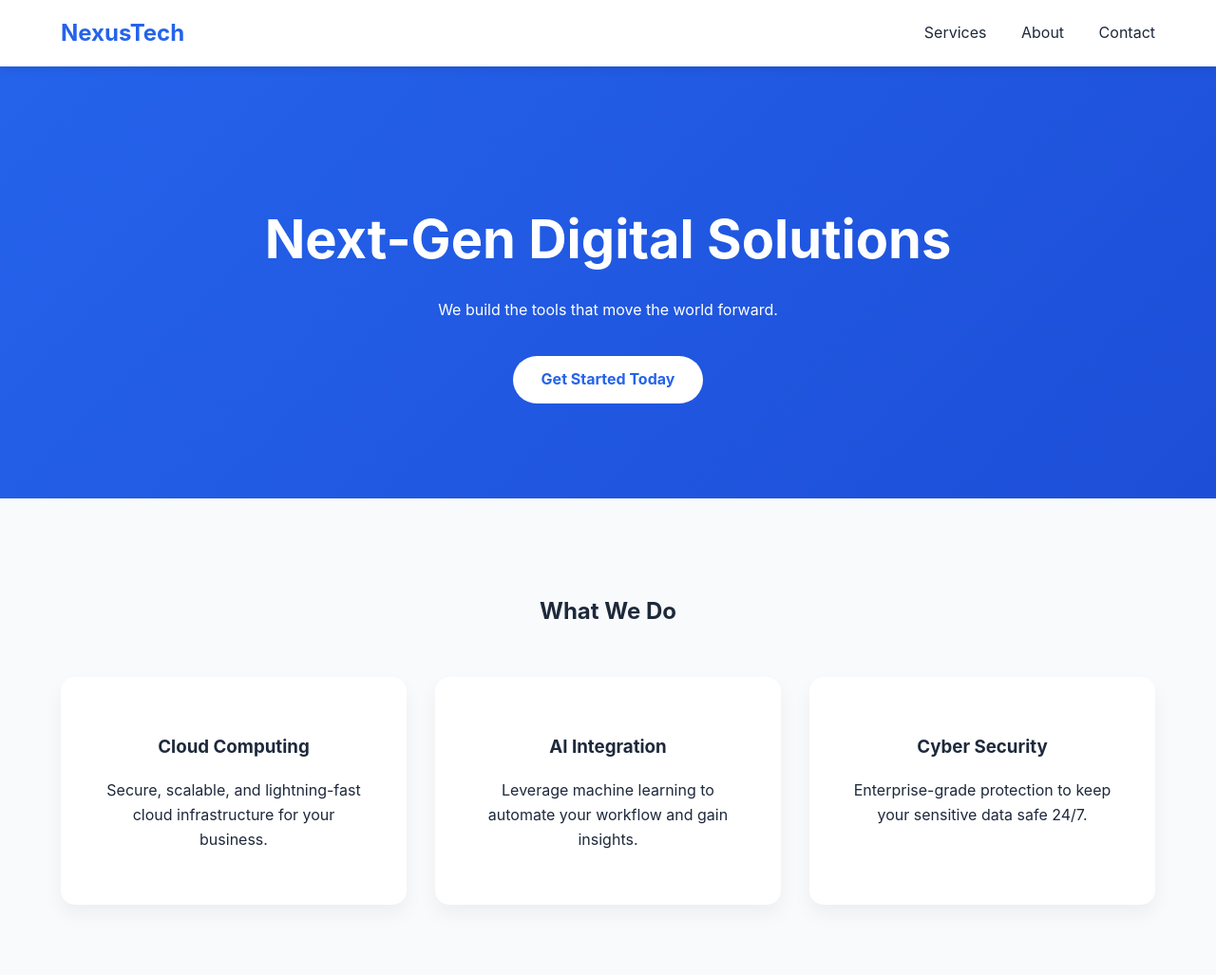
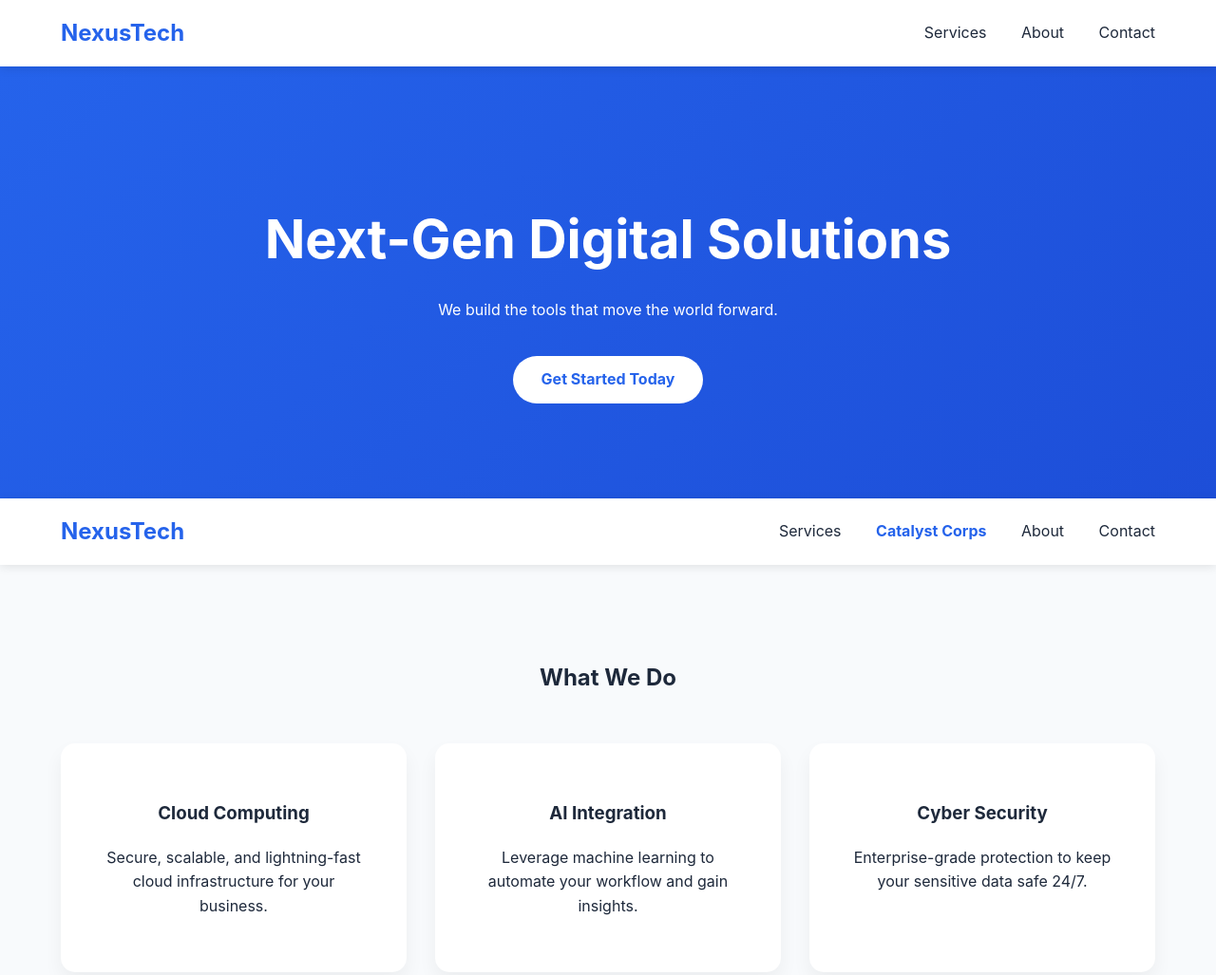
Before and after one commit to Rohan-Avhad917/random, a plain HTML site: page index.html in a window 1280 px wide. Shown: the top 1027 px of the page at 95% size. Drawn offline with Linux system fonts and the light colour scheme.

Commit message:
Update index.html

```diff
--- a/index.html
+++ b/index.html
@@ -99,7 +99,15 @@
         <p>We build the tools that move the world forward.</p>
         <a href="#" class="btn">Get Started Today</a>
     </header>
-
+<nav>
+    <div class="logo">NexusTech</div>
+    <div class="nav-links">
+        <a href="#services">Services</a>
+        <a href="catalystcorps.html" style="color: var(--primary); font-weight: bold;">Catalyst Corps</a>
+        <a href="#about">About</a>
+        <a href="#contact">Contact</a>
+    </div>
+</nav>
     <div class="container" id="services">
         <h2 style="text-align:center; margin-bottom: 50px;">What We Do</h2>
         <div class="grid">
```
